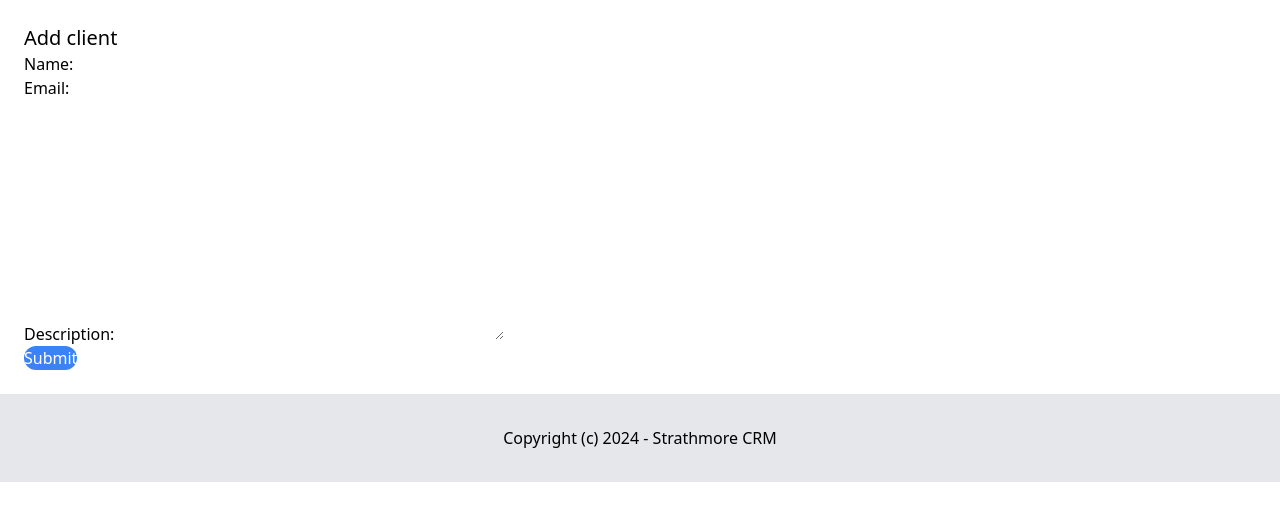
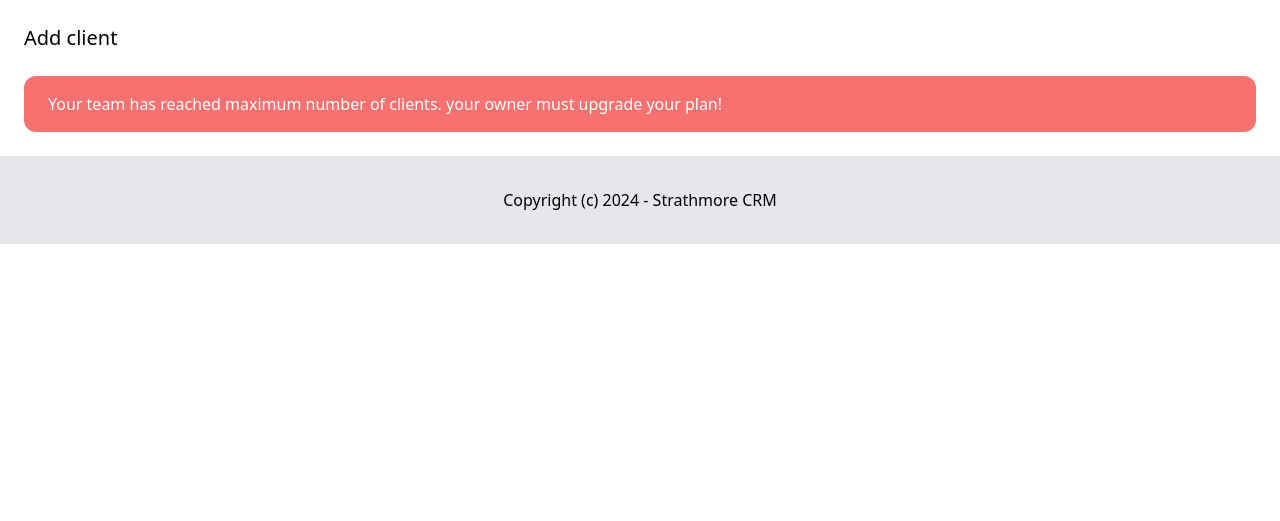
Before and after one commit to Mabdallah11/django-crm, a Django app: template client/templates/client/clients_add.html in a window 1280 px wide. Shown: the part 72-593 px from the top of the page. Run offline with Django 5.2, Linux system fonts and the light colour scheme; the template is opened without the code that fills it: values that come from a table or form of the project are taken from there, others are empty; some libraries are stand-ins or nearby versions.

Commit message:
Limited number of clients

```diff
--- a/client/templates/client/clients_add.html
+++ b/client/templates/client/clients_add.html
@@ -6,12 +6,18 @@
     <div class="py-6 px-6">
         <h1 class="text-xl">Add client</h1>
 
-        <form method="post" action=".">
-            {% csrf_token %}
+        {% if team.plan.max_clients > team.clients.all|length %}
+            <form method="post" action=".">
+                {% csrf_token %}
 
-            {{ form.as_p}}
+                {{ form.as_p}}
 
-            <button class="'py-4 px8 bg-blue-500 text-white rounded-xl">Submit</button>
-        </form>
+                <button class="'py-4 px8 bg-blue-500 text-white rounded-xl">Submit</button>
+            </form>
+        {% else %}
+        <div class="mt-6 px-6 py-4 bg-red-400 rounded-xl text-white">
+            Your team has reached maximum number of clients. your owner must upgrade your plan!
+        </div>
+        {% endif %}
     </div>
 {% endblock %}
--- a/client/views.py
+++ b/client/views.py
@@ -26,6 +26,8 @@
 
 @login_required
 def clients_add(request):
+    team = Team.objects.filter(created_by=request.user)[0]
+
     if request.method =='POST':
         form = AddCLientForm(request.POST)
 
@@ -44,7 +46,8 @@
         form = AddCLientForm()
 
     return render(request, 'client/clients_add.html', {
-        'form': form
+        'form': form ,
+        'team': team,
     })
 
 @login_required
```
